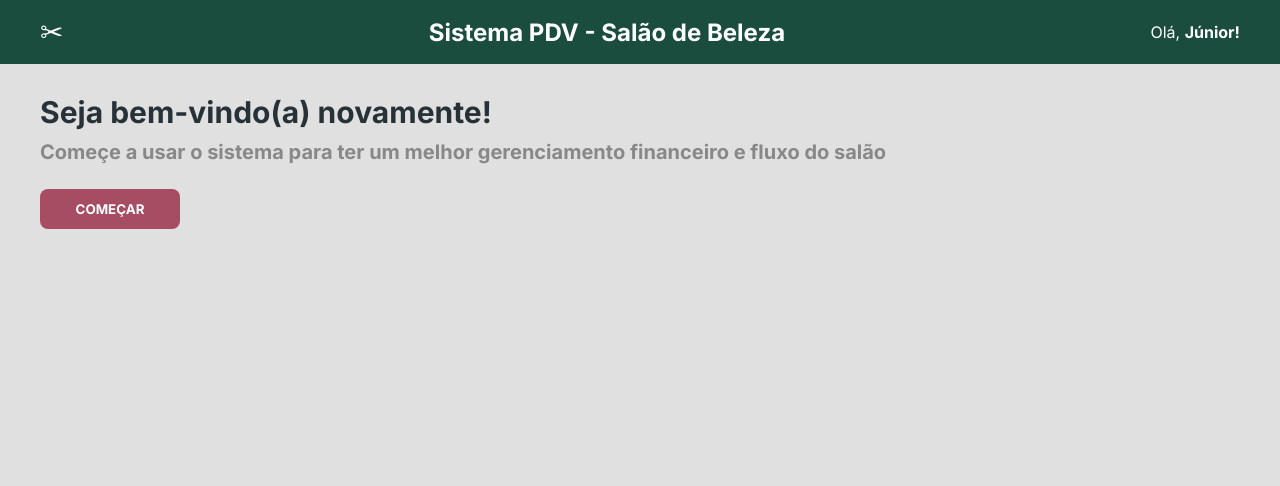
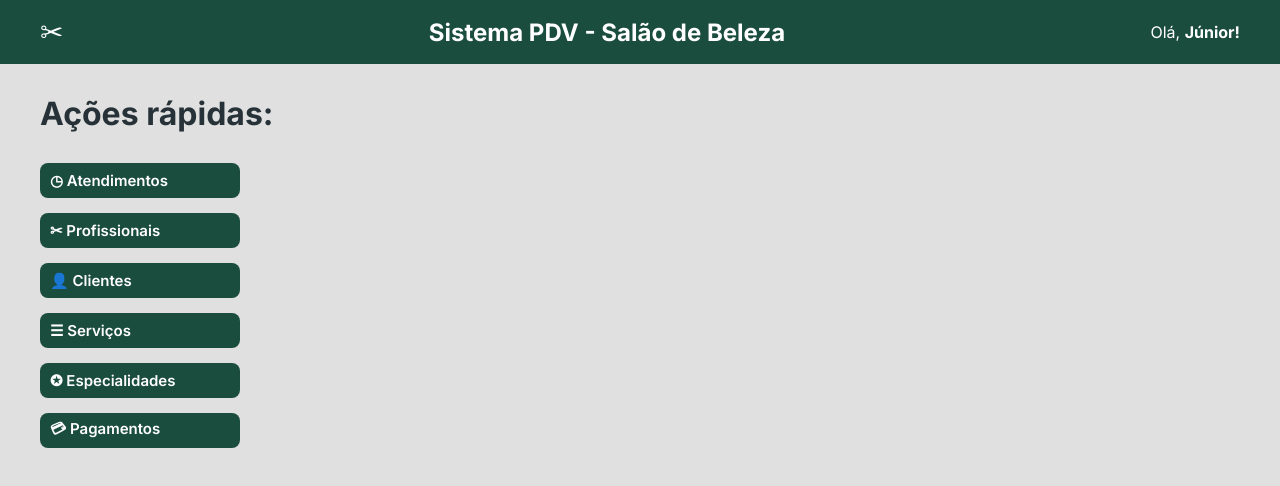
Before and after one commit to cauerg44/salon-manager, a React (Vite) app in the folder beauty-core-frontend/: page /general in a window 1280 px wide. Before the commit this address led to /. Shown: the top 486 px of the page. Built offline with nearby package versions, Linux system fonts and the light colour scheme.

Commit message:
wip: general page.

```diff
--- a/beauty-core-frontend/src/App.tsx
+++ b/beauty-core-frontend/src/App.tsx
@@ -1,6 +1,7 @@
 import { BrowserRouter, Navigate, Route, Routes } from "react-router-dom";
 import ClientHome from "./routes/ClientHome";
 import Home from "./routes/ClientHome/Home";
+import General from "./routes/ClientHome/General";
 
 
 export default function App() {
@@ -12,6 +13,7 @@ export default function App() {
           <Route path="/" element={<ClientHome />}>
             <Route index element={<Home />} />
             <Route path="home" element={<Home />} />
+            <Route path="general" element={<General />} />
           </Route>
           <Route path="*" element={<Navigate to={"/"} />} />
         </Routes>
--- a/beauty-core-frontend/src/components/ButtonPrimary/styles.css
+++ b/beauty-core-frontend/src/components/ButtonPrimary/styles.css
@@ -7,4 +7,6 @@
   color: var(--bcf--font-color-primary);
   text-transform: uppercase;
   font-weight: 700;
+  cursor: pointer;
+  box-shadow: 0 8px 12px rgba(0, 0, 0, 0.25);
 }
--- a/beauty-core-frontend/src/components/Header/styles.css
+++ b/beauty-core-frontend/src/components/Header/styles.css
@@ -27,4 +27,5 @@ header h3 {
 header span {
   color: white;
   font-size: 28px;
+  cursor: pointer;
 }
--- a/beauty-core-frontend/src/index.css
+++ b/beauty-core-frontend/src/index.css
@@ -9,7 +9,9 @@
   --bcf--font-color-primary: #fff;
   --bcf--font-color-secondary: #263238;
   --bcf--font-color-tertiary: #888888;
+  --bcf--font-color-quaternary: #1B4D3E;
 
+  --bfc--border-color-primary: #1B4D3E;
 }
 
 * {
--- /dev/null
+++ b/beauty-core-frontend/src/routes/ClientHome/General/index.tsx
@@ -0,0 +1,23 @@
+
+import { Link } from 'react-router-dom';
+import './styles.css';
+
+export default function General() {
+  return (
+    <section id="general-section" className="bcf-container-1200px">
+      <div className='bcf-general-modal'>
+        <h2>Ações rápidas:</h2>
+        <div className='bcf-actions-items-general'>
+          <div className='bcf-action-item'>◷ Atendimentos</div>
+          <div className='bcf-action-item'>✂︎ Profissionais</div>
+          <div className='bcf-action-item'>👤︎ Clientes</div>
+          <div className='bcf-action-item'>☰ Serviços</div>
+          <Link to={"/specializations"}>
+            <div className='bcf-action-item'>✪ Especialidades</div>
+          </Link>
+          <div className='bcf-action-item'>💳︎ Pagamentos</div>
+        </div>
+      </div>
+    </section>
+  );
+}
--- /dev/null
+++ b/beauty-core-frontend/src/routes/ClientHome/General/styles.css
@@ -0,0 +1,36 @@
+.bcf-general-modal {
+  margin-top: 30px;
+}
+
+.bcf-general-modal h2 {
+  margin-bottom: 30px;
+  font-size: 32px;
+  color: var(--bcf--bg-color-tertiary);
+}
+
+.bcf-actions-items-general h4 {
+  font-size: 20px;
+  margin-bottom: 15px;
+  color: var(--bcf--bg-color-secondary);
+}
+
+.bcf-action-item {
+  display: flex;
+  align-items: center;
+  width: 200px;
+  height: 35px;
+  background-color: var(--bcf--bg-color-primary);
+  color: var(--bcf--font-color-primary);
+  border-radius: 8px;
+  font-size: 15px;
+  margin-bottom: 15px;
+  padding: 10px;
+  font-weight: 600;
+  cursor: pointer;
+  transition: 0.2s;
+}
+
+.bcf-action-item:hover {
+  transform: translateY(-2px);
+  box-shadow: 0 8px 18px rgba(0, 0, 0, 0.3);
+}
--- a/beauty-core-frontend/src/routes/ClientHome/Home/index.tsx
+++ b/beauty-core-frontend/src/routes/ClientHome/Home/index.tsx
@@ -1,3 +1,4 @@
+import { Link } from 'react-router-dom';
 import ButtonPrimary from '../../../components/ButtonPrimary';
 import './styles.css';
 
@@ -7,7 +8,10 @@ export default function Home() {
       <div className='bcf-home-modal'>
         <h2>Seja bem-vindo(a) novamente!</h2>
         <h3>Começe a usar o sistema para ter um melhor gerenciamento financeiro e fluxo do salão</h3>
-        <ButtonPrimary text="Começar" />
+
+        <Link to={"/general"}>
+          <ButtonPrimary text="Começar" />
+        </Link>
       </div>
     </section>
   );
--- a/beauty-core-frontend/src/routes/ClientHome/index.tsx
+++ b/beauty-core-frontend/src/routes/ClientHome/index.tsx
@@ -6,7 +6,9 @@ export default function ClientHome() {
   return (
     <>
       <Header />
-      <Outlet />
+      <main>
+        <Outlet />
+      </main>
     </>
   );
 }
```
